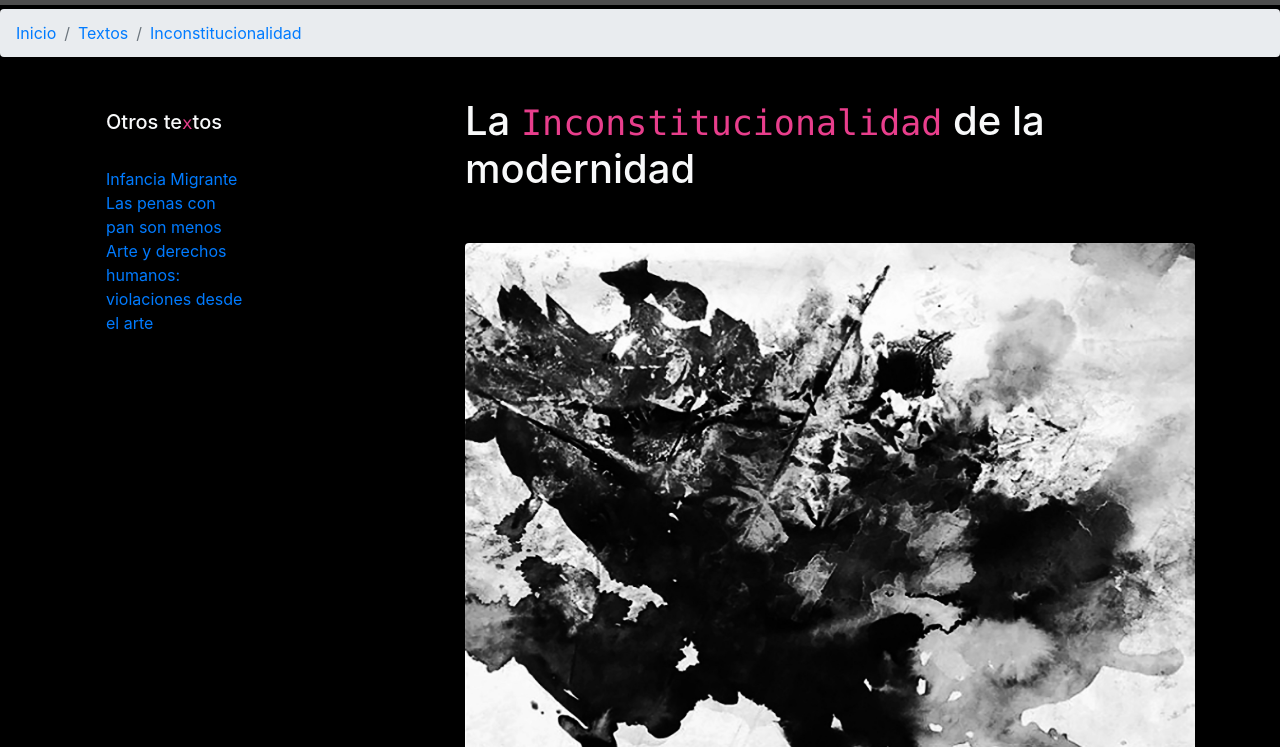
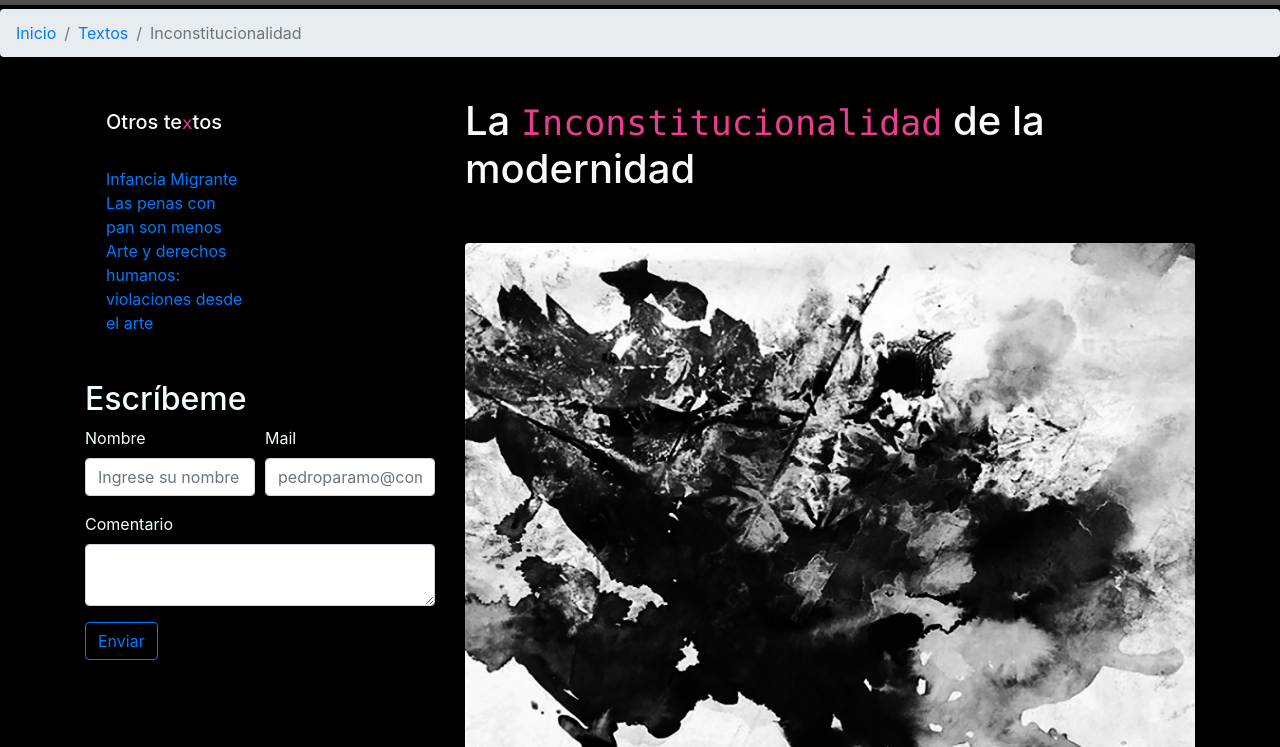
Before and after one commit to momocalderon/sebastianmontes, a plain HTML site: page incons.html in a window 1280 px wide. Shown: the part 53-800 px from the top of the page. Drawn offline with nearby package versions, Linux system fonts and the light colour scheme; a script that the page names is missing; files whose address does not match are found by name.

Commit message:
formulario a lado del text
Se crea formulario para tener un espacio de comentarios a los textos

```diff
--- a/incons.html
+++ b/incons.html
@@ -154,7 +154,7 @@
   <ol class="breadcrumb">
     <li class="breadcrumb-item"><a href="./index.html">Inicio</a></li>
     <li class="breadcrumb-item " ><a href="./textos.html">Textos</a></li>
-    <li class="breadcrumb-item active" aria-current="./incons.html"><a href="./incons.html">Inconstitucionalidad</a></li>
+    <li class="breadcrumb-item active" aria-current="./incons.html">Inconstitucionalidad</li>
 
   </ol>
 </nav>
@@ -185,7 +185,34 @@
                   </div>
                 </div>
               </div>
+
+              <form >
+                <h2 style="color: azure;">Escríbeme</h2>
+                <div class="form-row">
+                  <div class="form-group col-sm-6">
+                    <label for="nombre" class="light" style="color: azure;">Nombre</label>
+                     <input type="text" class="form-control" id="nombre" placeholder="Ingrese su nombre" >
+
+                  </div>
+                  <div class="form-group col-sm-6">
+                    <label for="mail" class="light" style="color: azure;">Mail</label>
+                     <input type="email" class="form-control" id="mail" placeholder="pedroparamo@comala.com" >
+
+                  </div>
+                  <div class="form-group col-sm-12">
+                    <label for="comentario" class="light" style="color: azure;">Comentario</label>
+                     <textarea  class="form-control" id="comentario">  </textarea>
+
+                  </div>
+
+                </div>
+                <button type="submit" class="btn btn-outline-primary btn-outline">Enviar</button>
+
+
+              </form>
         </div>
+
+
 
 
 
@@ -386,8 +413,6 @@
   <!-- /.container -->
 
 
-
-
   <!-- Footer -->
   <footer class="py-5 bg-dark">
     <div class="container">
```
Also changed, not shown: textos.html (+1 -1 lines), tienda.html (+1 -1 lines).
